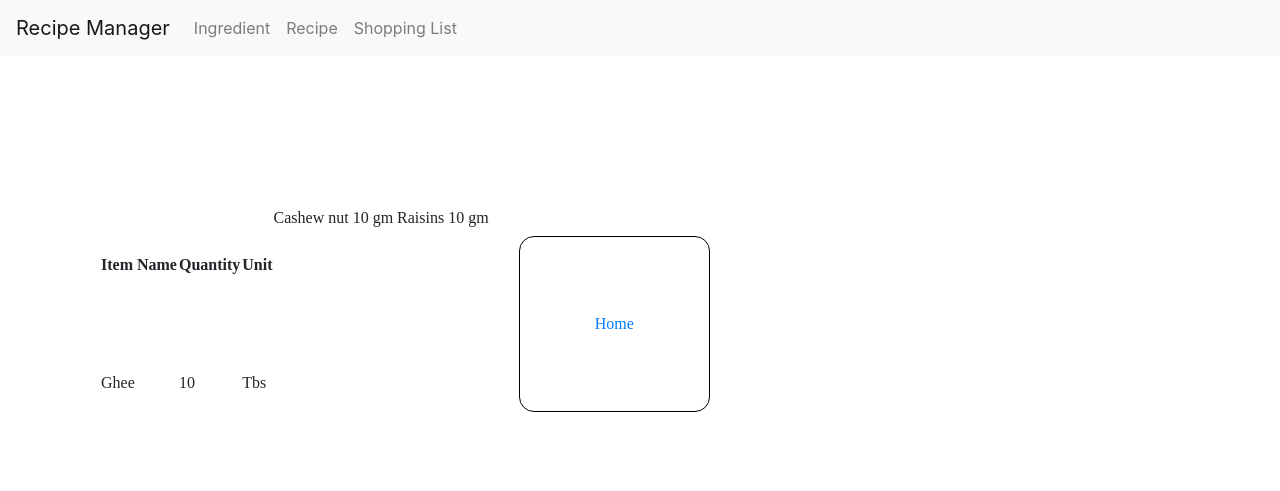
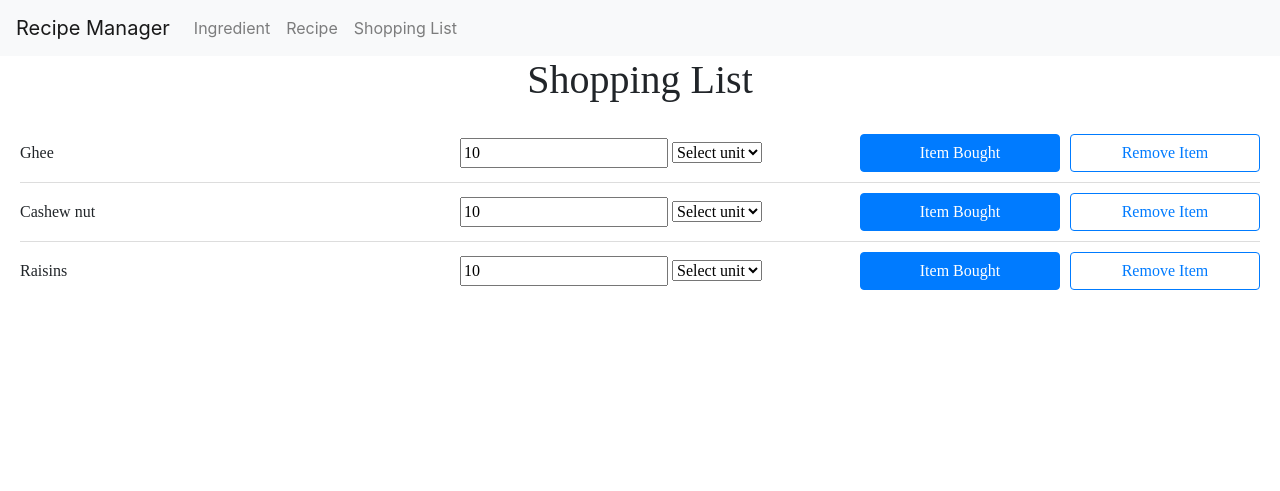
Before and after one commit to ranjanigopi/recipe-manager, a Django app: page /shopping-list in a window 1280 px wide. Shown: the top 491 px of the page. Run offline with Django 3.2, Linux system fonts and the light colour scheme; data comes from the database, SQL or seed files in the repository; both versions use the stored data as it was after the commit.

Commit message:
update pantry after buying an item

```diff
--- a/recipemanager/form/AddPantryItem.py
+++ b/recipemanager/form/AddPantryItem.py
@@ -1,8 +1,6 @@
 from django import forms
 
 from ..models import Unit
-
-# Add ingredients to make recipe
 
 
 class AddPantryItem(forms.Form):
--- /dev/null
+++ b/recipemanager/static/recipemanager/shopping-list.css
@@ -0,0 +1,18 @@
+.shopping-list {
+    margin: 20px;
+}
+
+.shopping-list-item {
+    display: grid;
+    grid-template-columns: 1fr 400px 200px 200px;
+    padding: 10px 0;
+    align-items: center;
+}
+
+.shopping-list-item:not(:last-of-type) {
+    border-bottom: 1px solid #ddd;
+}
+
+.shopping-list-item .btn + .btn {
+    margin-left: 10px;
+}
--- a/recipemanager/templates/recipemanager/shoppinglist.html
+++ b/recipemanager/templates/recipemanager/shoppinglist.html
@@ -1,21 +1,21 @@
 {% extends "recipemanager/layout.html" %} {% load static %}
 {% block body %}
-    <div class="container">
-        <table>
-            <tr>
-                <th>Item Name</th>
-                <th>Quantity</th>
-                <th>Unit</th>
-            </tr>
-            {% for shoppinglist in shopping_lists %}
-                <tr>
-                    <td>{{ shoppinglist.item }}</td>
-                    <td>{{ shoppinglist.quantity }}</td>
-                    <td>{{ shoppinglist.unit }}</td>
-                </tr>
-                </table>
-            {% endfor %}
-        <a class="a-link" href="{% url 'index' %}">Home</a>
-    </div>
+    <link href="{% static 'recipemanager/shopping-list.css' %}" rel="stylesheet">
+    <h1>Shopping List</h1>
+    <div class="shopping-list">
+        {% for shoppinglist in shoppinglists %}
+            <form class="shopping-list-item" method="post">
+                <span>{{ shoppinglist.item.name }}</span>
+                <div>
+                    <input type="text" name="quantity" value="{{ shoppinglist.quantity }}" required>
+                    {% include "recipemanager/units.html" %}
+                </div>
+                <button class="btn btn-primary" type="submit" name="action" value="buy">Item Bought</button>
+                <button class="btn btn-outline-primary" type="submit" name="action" value="remove">Remove Item</button>
+                {% csrf_token %}
+                <input type="hidden" name="name" value="{{ shoppinglist.item.name }}">
+                <input type="hidden" name="id" value="{{ shoppinglist.id }}">
+            </form>
+        {% endfor %}
     </div>
 {% endblock %}
--- a/recipemanager/urls.py
+++ b/recipemanager/urls.py
@@ -1,4 +1,3 @@
-
 from django.urls import path
 from . import views
 
--- a/recipemanager/views.py
+++ b/recipemanager/views.py
@@ -33,9 +33,20 @@ def add_shoppinglist(request, recipe_id):
 
 
 def shoppinglist_menu(request):
-    shopping_lists = ShoppingList.objects.all()
+    if request.method == "POST":
+        action = request.POST.get("action")
+        id = request.POST.get('id')
+        if action == "buy":
+            name = request.POST.get('name')
+            quantity = int(request.POST.get('quantity'))
+            unit = Unit.objects.get(id=request.POST.get('unit')).unit
+            add_item(name, quantity, unit)
+        s = ShoppingList.objects.get(id=id)
+        s.delete()
+    shoppinglists = ShoppingList.objects.all()
     return render(request, "recipemanager/shoppinglist.html", {
-        "shopping_lists": shopping_lists
+        "shoppinglists": shoppinglists,
+        "units": Unit.objects.all()
     })
 
 
```
Also changed, not shown: db.sqlite3.
